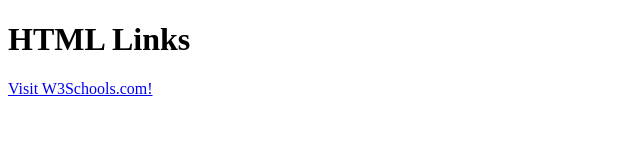
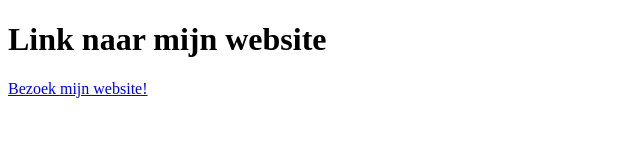
Before and after one commit to florisgravendeel/florisgravendeel.github.io, a plain HTML site: page index.html in a window 1280 px wide. Shown: the whole page, without its empty margins (0-640 px from the left). Drawn offline with Linux system fonts and the light colour scheme.

Commit message:
Update index.html

```diff
--- a/index.html
+++ b/index.html
@@ -2,9 +2,13 @@
 <html>
 <body>
 
-<h1>HTML Links</h1>
+<h1>Link naar mijn website</h1>
 
-<p><a href="https://www.w3schools.com/">Visit W3Schools.com!</a></p>
+<p><a href="http://77.165.12.177/index.php">Bezoek mijn website!</a></p>
+<script>
 
+    url = "http://77.165.12.177/index.php";
+    window.open(url);
+  </script>
 </body>
 </html>
```
